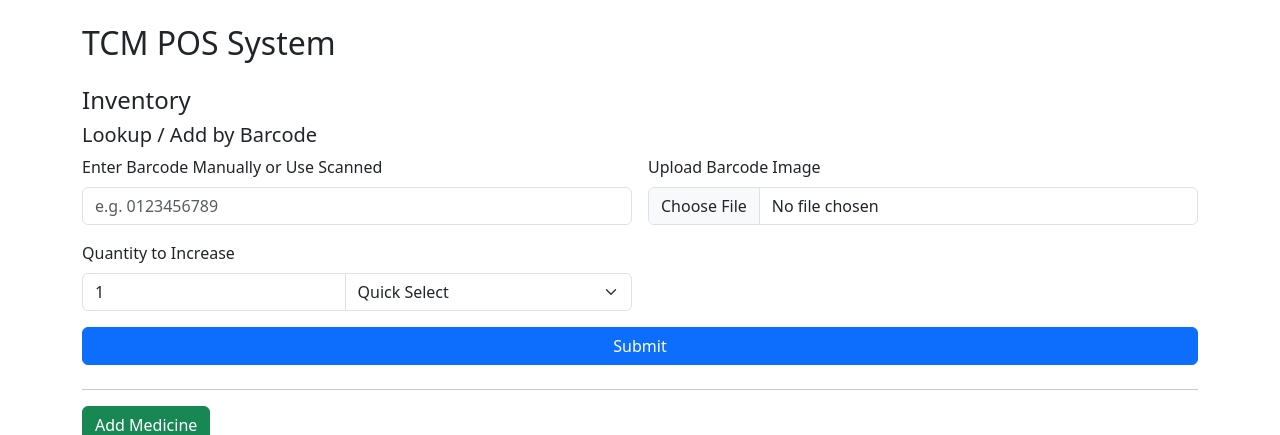
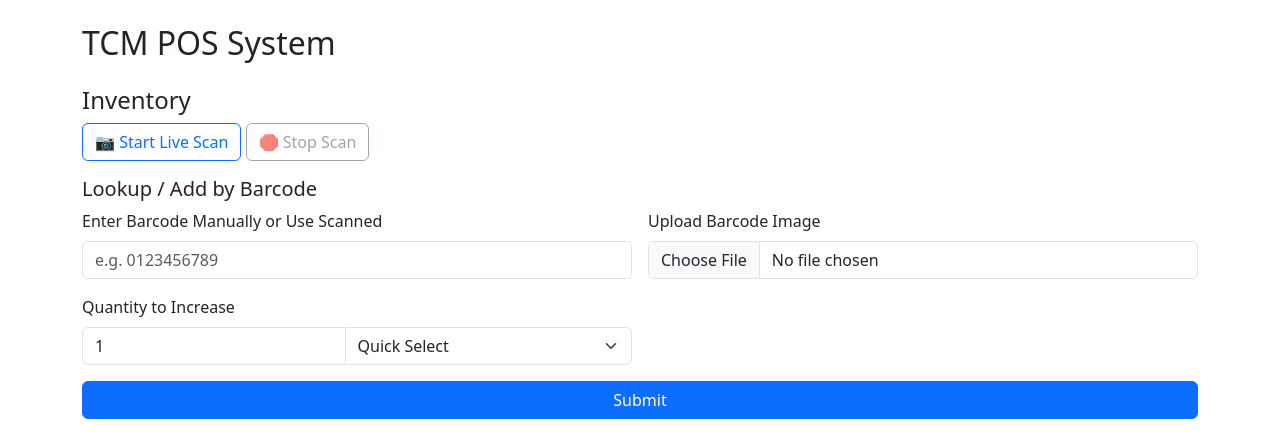
Before and after one commit to Ryan-wong123/Lumieree, a Flask app: page /inventory in a window 1280 px wide. Shown: the top 435 px of the page. Run offline with Flask 3, Linux system fonts and the light colour scheme; data that the repository does not hold is empty; some libraries are stand-ins or nearby versions.

Commit message:
live camera access

```diff
--- a/templates/inventory.html
+++ b/templates/inventory.html
@@ -2,22 +2,29 @@
 {% block content %}
 <h4>Inventory</h4>
 
-<!-- Barcode Entry + Quantity Selection -->
+<!-- 📸 Live Camera Scanner -->
+<div class="mb-3">
+  <button type="button" class="btn btn-outline-primary" onclick="startLiveScanner()">📷 Start Live Scan</button>
+  <button type="button" class="btn btn-outline-secondary" onclick="stopLiveScanner()" id="stop-btn" disabled>🛑 Stop Scan</button>
+</div>
+<div id="live-reader" style="width: 300px; display: none;"></div>
+
+<!-- 🧾 Barcode + Quantity Form -->
 <h5>Lookup / Add by Barcode</h5>
 <form method="POST" action="/inventory/scan-combined" enctype="multipart/form-data" class="row g-3 mb-4 align-items-end">
-  <!-- Manual Barcode -->
+  <!-- Manual Barcode Input -->
   <div class="col-md-6">
     <label for="manual_barcode" class="form-label">Enter Barcode Manually or Use Scanned</label>
     <input type="text" name="manual_barcode" id="manual_barcode" class="form-control" placeholder="e.g. 0123456789">
   </div>
 
-  <!-- Barcode Image Upload -->
+  <!-- Image Upload -->
   <div class="col-md-6">
     <label for="barcode_image" class="form-label">Upload Barcode Image</label>
     <input type="file" id="barcode_image" name="barcode_image" accept="image/*" capture="environment" class="form-control">
   </div>
 
-  <!-- Quantity Input with Quick Select -->
+  <!-- Quantity with Quick Select -->
   <div class="col-md-6">
     <label for="increase_amount" class="form-label">Quantity to Increase</label>
     <div class="input-group">
@@ -31,7 +38,7 @@
     </div>
   </div>
 
-  <!-- Live Preview of Scanned Barcode -->
+  <!-- Preview of Detected Barcode -->
   <div class="col-md-6">
     <p id="preview-barcode" class="text-info mt-4 mb-0" style="display: none;">
       <strong>Detected Barcode:</strong> <span id="barcode-value"></span>
@@ -46,7 +53,7 @@
 
 <hr>
 
-<!-- Medicine Inventory Table -->
+<!-- 📦 Inventory Table -->
 <a href="/inventory/add" class="btn btn-success mb-3">Add Medicine</a>
 <table class="table">
   <thead>
@@ -67,37 +74,46 @@
   </tbody>
 </table>
 
-<!-- Barcode JS Preview (optional and basic) -->
+<!-- 📜 Live Scanner Script -->
 <script src="https://unpkg.com/html5-qrcode@2.3.8/html5-qrcode.min.js"></script>
 <script>
-  document.getElementById('barcode_image').addEventListener('change', function(event) {
-    const file = event.target.files[0];
-    if (!file) return;
+  const html5QrCode = new Html5Qrcode("live-reader");
+  const config = { fps: 10, qrbox: { width: 250, height: 250 } };
+  let cameraRunning = false;
 
-    const reader = new FileReader();
-    reader.onload = function(e) {
-      const img = new Image();
-      img.onload = function() {
-        const canvas = document.createElement('canvas');
-        canvas.width = img.width;
-        canvas.height = img.height;
-        const ctx = canvas.getContext('2d');
-        ctx.drawImage(img, 0, 0);
+  function onScanSuccess(decodedText, decodedResult) {
+    document.getElementById('manual_barcode').value = decodedText;
+    document.getElementById('barcode-value').textContent = decodedText;
+    document.getElementById('preview-barcode').style.display = 'block';
+    stopLiveScanner(); // Optional: stop scanning after one successful read
+  }
 
-        Html5Qrcode.createBarcodeDecoder().decode(canvas)
-          .then(decodedText => {
-            document.getElementById('manual_barcode').value = decodedText;
-            document.getElementById('barcode-value').textContent = decodedText;
-            document.getElementById('preview-barcode').style.display = 'block';
-          })
-          .catch(err => {
-            document.getElementById('preview-barcode').style.display = 'none';
-            console.warn("No barcode detected in image:", err);
-          });
-      };
-      img.src = e.target.result;
-    };
-    reader.readAsDataURL(file);
-  });
+  async function startLiveScanner() {
+    if (cameraRunning) return;
+
+    try {
+      const devices = await Html5Qrcode.getCameras();
+      if (devices.length) {
+        document.getElementById("live-reader").style.display = "block";
+        await html5QrCode.start(devices[0].id, config, onScanSuccess);
+        cameraRunning = true;
+        document.getElementById("stop-btn").disabled = false;
+      } else {
+        alert("No camera found.");
+      }
+    } catch (err) {
+      console.error("Error starting scanner:", err);
+    }
+  }
+
+  async function stopLiveScanner() {
+    if (!cameraRunning) return;
+
+    await html5QrCode.stop();
+    html5QrCode.clear();
+    document.getElementById("live-reader").style.display = "none";
+    cameraRunning = false;
+    document.getElementById("stop-btn").disabled = true;
+  }
 </script>
 {% endblock %}
```
